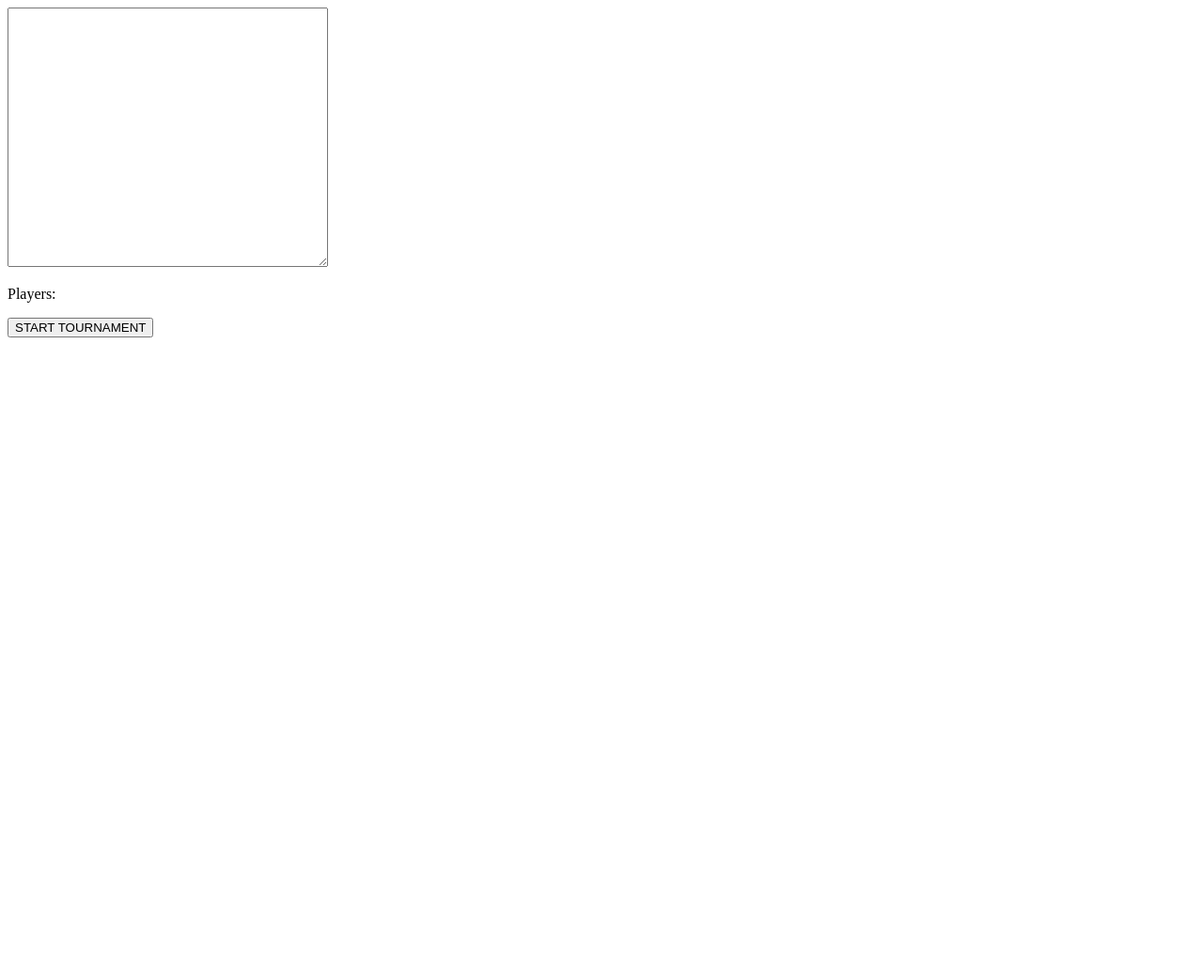
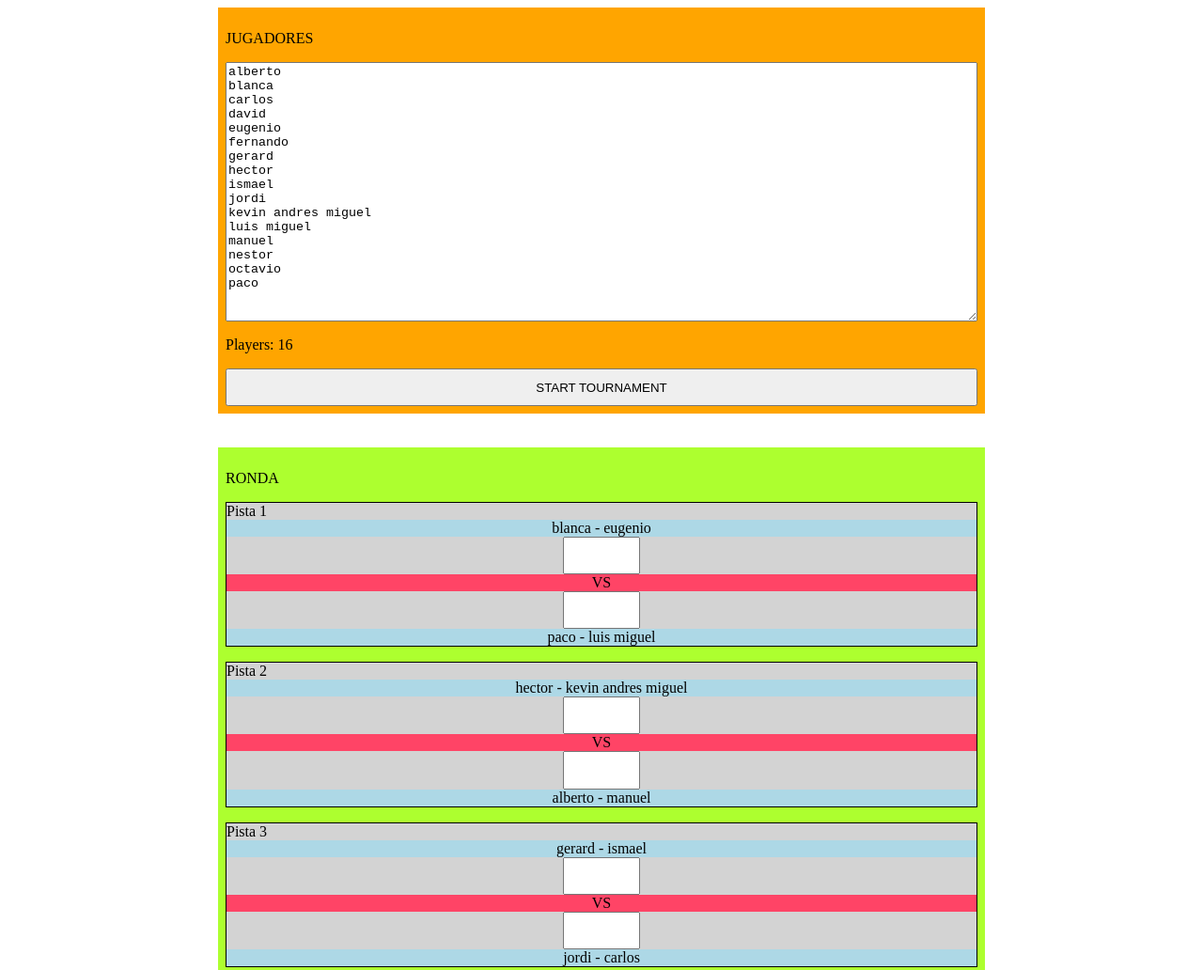
Before and after one commit to gerardfp/padel, a plain HTML site: page index.html in a window 1280 px wide. Shown: the top 1032 px of the page at 94% size. Before the commit the page ends 800 px from the top, so only its background shows below. Drawn offline with Linux system fonts and the light colour scheme.

Commit message:
Update index.html

```diff
--- a/index.html
+++ b/index.html
@@ -1,33 +1,118 @@
 <!DOCTYPE html>
+<head>
+	<meta charset="utf-8" />
+	<meta name="viewport" content="width=device-width, initial-scale=1" />
+</head>
 
-<style>
-</style>
-<textarea id="inputplayers" rows=18 cols=40></textarea>
-<p>Players: <span id="numplayers"></span></p>
+<div style="margin: auto; max-width: 800px; display: flex; flex-direction: column; gap: 2.2em;align-items: center;">
+	<div id="configScreen" style="padding:0.5em; background: orange; display: flex; flex-direction: column; width: 100%;">
+		<p>JUGADORES</p>
+		<textarea id="inputplayers" rows=18 cols=40>
+alberto
+blanca
+carlos
+david
+eugenio
+fernando
+gerard
+hector
+ismael
+jordi
+kevin andres miguel
+luis miguel
+manuel
+nestor
+octavio
+paco
+		</textarea>
+		<p>Players: <span id="numplayers"></span></p>
+		<button id="start" style="padding:0.8em">START TOURNAMENT</button>
+	</div>
 
-<button id="start">START TOURNAMENT</button>
+	<div id="tournamentScreen" style="padding:0.5em; width: 100%; background: greenyellow; display: flex; flex-direction: column;"  >
+		<p>RONDA</p>
+		<div id="showCurrentMatches"></div>
+		<button style="padding:0.8em" id="save">SAVE SCORES</button>
+	</div>
 
+	<div id="classificacionScreen" style="padding:0.5em; width: 100%; background: violet; display: flex; flex-direction: column;"  >
+		<p>CLASIFICACION</p>
+
+	</div>
+</div>
 
 
 
 <script>
 
+
 let players = [];
 let matches = [];
 
+players = inputplayers.value.split('\n').filter(row => row.trim().length > 0);
+numplayers.innerText=players.length;
+
+shuffle();
+
 inputplayers.oninput = (e) => {
-	players = e.target.value.split('\n').filter(row => row.trim().length > 0);
+	players = inputplayers.value.split('\n').filter(row => row.trim().length > 0);
 	numplayers.innerText=players.length;
 }
 
 start.onclick = (e) => {
-
+	shuffle();
 }
 
 
 function shuffle() {
-	const newmatch = {};
-	// random while(not)
+	const numMatches = Math.floor(players.length / 4);
+	const available = [...players];
+	const currentMatches = [];
+
+	while(currentMatches.length < numMatches){
+
+		const match = {};
+
+		let i=100;
+		while(i--) {
+
+			match.p1 = getRandom(available);
+			match.p2 = getRandom(available);
+			match.p3 = getRandom(available);
+			match.p4 = getRandom(available);
+
+			if (currentMatches.find(m => compareMatches(match, m))) {
+				console.log("yeaaa");
+			} else {
+				break;
+			}
+		}
+		if (!match.p4) {
+			console.log("no se encontro jugador disponible.... :/")
+		}
+		currentMatches.push(match);
+	}
+
+	let ih = "";
+	let i = 1;
+	for (const match of currentMatches) {
+		ih += `
+		<div style="margin-bottom:1em; background:lightgray; border:1px solid black; ">
+			<div>Pista ${i}</div>
+			<div style="text-align:center">
+				<div style="background:lightblue">${match.p1} - ${match.p2}</div>
+				<input style="padding:0.8em" type="number" min=0 max=100>
+			</div>
+			<div style="background:#ff4466; text-align:center">VS</div>
+			<div style="text-align:center">
+				<input type="number" min=0 max=100 style="padding:0.8em">
+				<div style="background:lightblue">${match.p3} - ${match.p4}</div>
+			</div>
+		</div>
+		`
+		i++;
+	}
+	showCurrentMatches.innerHTML = ih;
 }
 
 
@@ -35,4 +120,15 @@ function show(){
 
 
 }
+
+
+function getRandom(array) {
+	//return array[(Math.random() * array.length) | 0]
+	return array.splice((Math.random() * array.length) | 0, 1)[0]
+}
+
+function compareMatches(a,b) {
+	return a.p1===b.p1 && a.p2===b.p2 && a.p3===b.p3 && a.p4===b.p4
+}
+
 </script>
```
